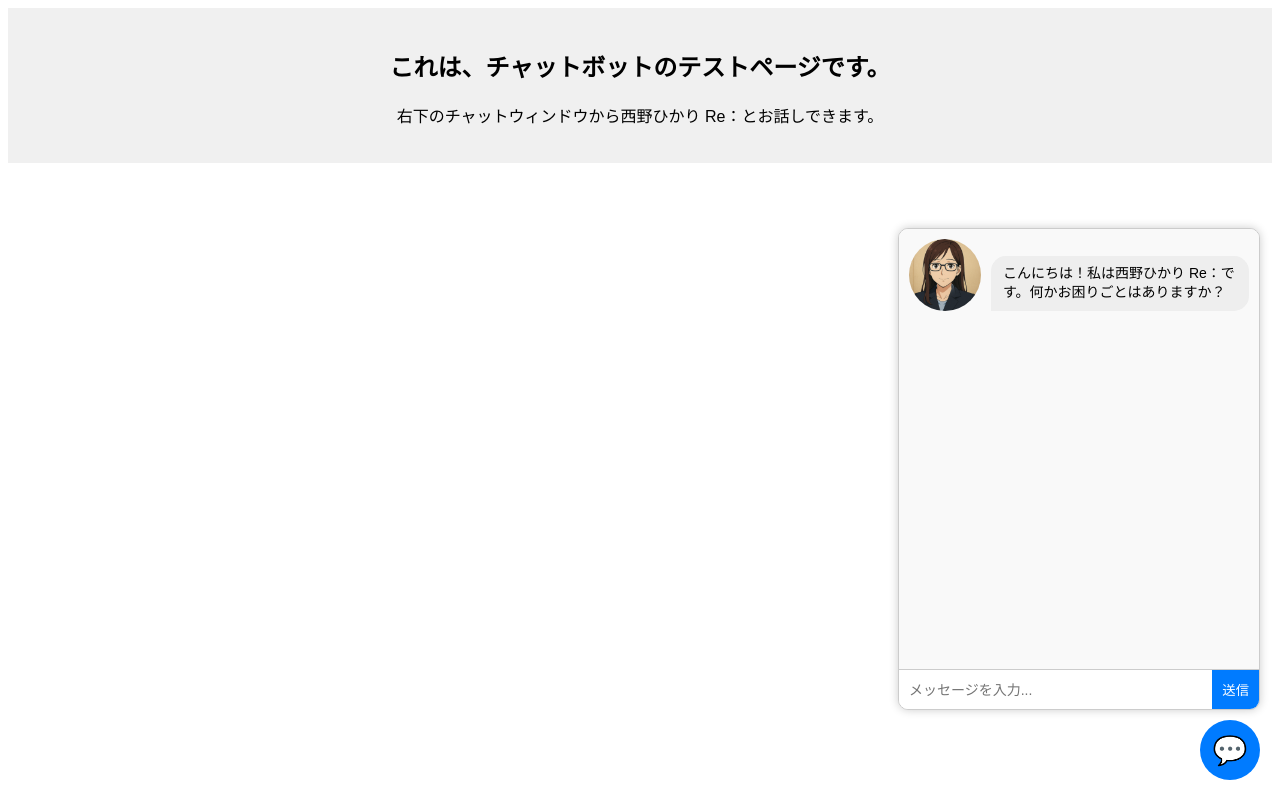
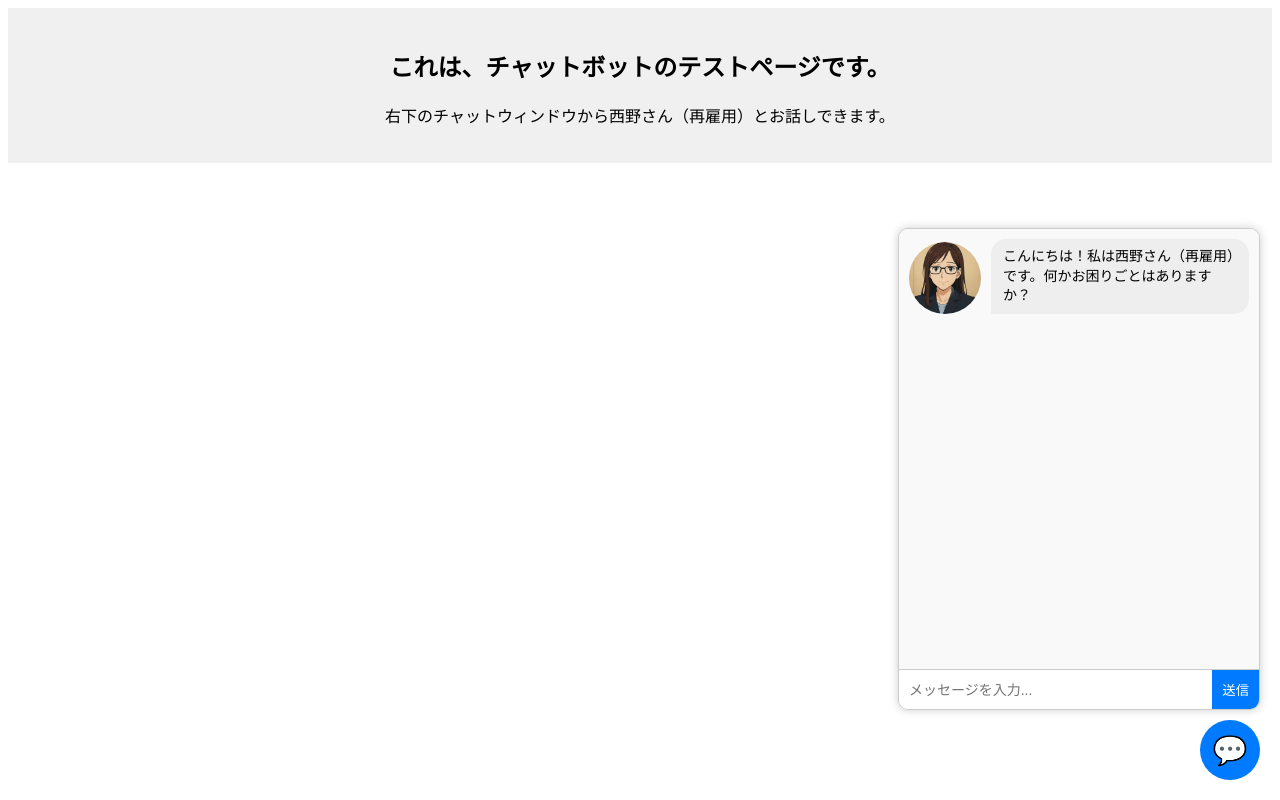
Before and after one commit to 3025404/hikari-chatbot, a website: page public/index.html in a window 1280 px wide. Drawn offline with Linux system fonts and the light colour scheme.

Commit message:
Update index.html
著作権リスク回避のため、西野ひかりの名称を削除

```diff
--- a/public/index.html
+++ b/public/index.html
@@ -11,7 +11,7 @@
   <!-- トップメッセージ -->
   <div style="padding: 20px; background-color: #f0f0f0; text-align: center;">
     <h2>これは、チャットボットのテストページです。</h2>
-    <p>右下のチャットウィンドウから西野ひかり Re：とお話しできます。</p>
+    <p>右下のチャットウィンドウから西野さん（再雇用）とお話しできます。</p>
   </div>
 
   <!-- チャットUI -->
@@ -72,7 +72,7 @@
 
     window.addEventListener("load", () => {
       chatBox.style.display = 'flex';
-      addBotMessage("こんにちは！私は西野ひかり Re：です。何かお困りごとはありますか？", "楽");
+      addBotMessage("こんにちは！私は西野さん（再雇用）です。何かお困りごとはありますか？", "楽");
     });
 
     chatButton.addEventListener('click', () => {
```
